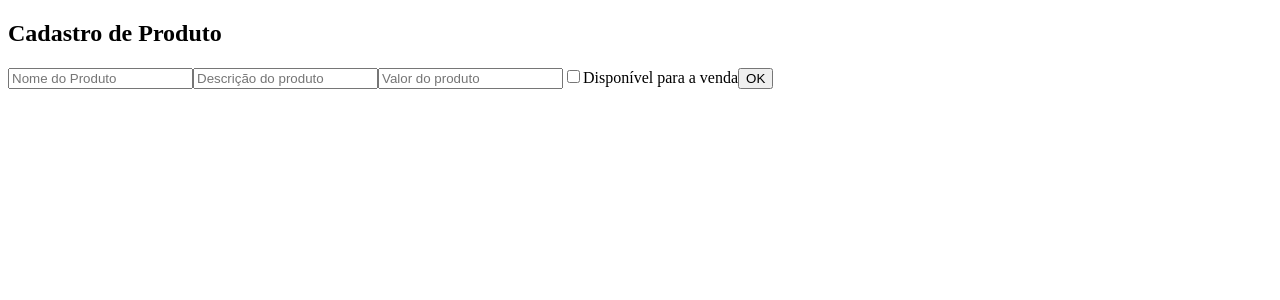
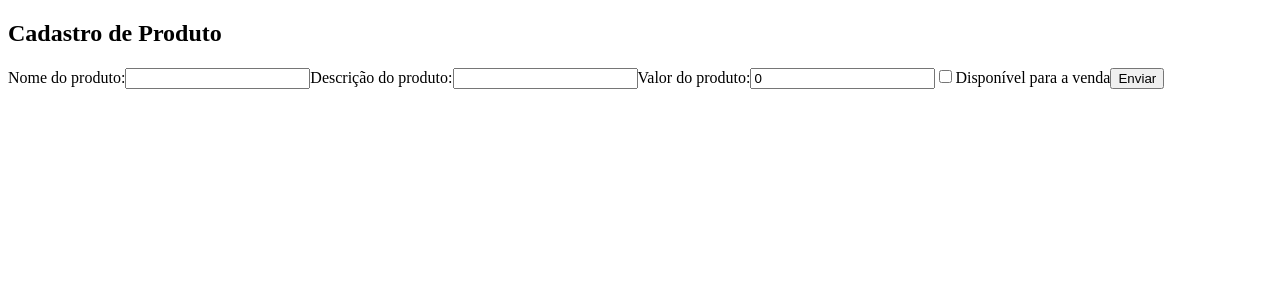
Before and after one commit to AndrewML94/desafio-oak-tecnologia, a React (Vite) app in the folder frontend/: page / in a window 1280 px wide. Shown: the top 300 px of the page. Built offline with nearby package versions, Linux system fonts and the light colour scheme.

Commit message:
Refactor: Ajustes no componente CreateProduct, deixando o código mais limpo.

```diff
--- a/frontend/src/components/CreateProduct.tsx
+++ b/frontend/src/components/CreateProduct.tsx
@@ -1,13 +1,60 @@
 import React, { useState } from 'react';
 
 function CreateProduct() {
-  const [productName, setProductName] = useState('');
-  const [productDescription, setProductDescription] = useState('');
-  const [productValue, setProductValue] = useState(0);
-  const [productAvailable, setProductAvailable] = useState(false);
+  const [formData, setFormData] = useState({
+    productName: '',
+    productDescription: '',
+    productValue: 0,
+    productAvailable: false,
+  });
+  const [errorMessage, setErrorMessage] = useState<string[]>([]);
 
-  const handleSubmit = (e: React.FormEvent<HTMLFormElement>) => {
-    e.preventDefault();
+  const handleChange = ({ target }: any) => {
+    const { name, value } = target;
+    setFormData((prevData) => (
+      {
+        ...prevData,
+        [name]: value,
+      }
+    ));
+  };
+
+  const resetForm = () => {
+    setFormData({
+      productName: '',
+      productDescription: '',
+      productValue: 0,
+      productAvailable: false,
+    });
+  };
+
+  const isFormValid = () => {
+    const error = [];
+
+    if (formData.productName === '') {
+      error.push('O preenchimento do campo Nome do Produto é obrigatório!');
+    }
+
+    if (formData.productDescription === '') {
+      error.push('O preenchimento do campo Descrição do Produto é obrigatório!');
+    }
+
+    if (formData.productValue <= 0) {
+      error.push(
+        'O preenchimento do campo Valor do Produto deve ser um número maior que zero!',
+      );
+    }
+
+    setErrorMessage(error);
+    return error.length === 0;
+  };
+
+  const handleSubmit = (event: React.FormEvent<HTMLFormElement>) => {
+    event.preventDefault();
+    if (isFormValid()) {
+      resetForm();
+      setErrorMessage([]);
+    }
   };
 
   return (
@@ -15,32 +62,62 @@ function CreateProduct() {
       <form
         onSubmit={ handleSubmit }
       >
+        <label htmlFor="productName">
+          Nome do produto:
           <input
             type="text"
-          placeholder="Nome do Produto"
-          onChange={ ({ target }) => setProductName(target.value) }
+            id="productName"
+            name="productName"
+            value={ formData.productName }
+            onChange={ handleChange }
           />
+        </label>
+        <label htmlFor="productDescription">
+          Descrição do produto:
           <input
             type="text"
-          placeholder="Descrição do produto"
-          onChange={ ({ target }) => setProductDescription(target.value) }
+            id="productDescription"
+            name="productDescription"
+            value={ formData.productDescription }
+            onChange={ handleChange }
           />
+        </label>
+        <label htmlFor="productValue">
+          Valor do produto:
           <input
             type="number"
             step="0.01"
-          placeholder="Valor do produto"
-          onChange={ ({ target }) => setProductValue(target.valueAsNumber) }
+            id="productValue"
+            name="productValue"
+            value={ formData.productValue }
+            onChange={ handleChange }
           />
+        </label>
+        <label htmlFor="productAvailable">
           <input
             type="checkbox"
-          id="available"
-          name="available"
-          checked={ productAvailable }
-          onChange={ ({ target }) => setProductAvailable(target.checked) }
+            id="productAvailable"
+            name="productAvailable"
+            checked={ formData.productAvailable }
+            onChange={ handleChange }
           />
-        <label htmlFor="available">Disponível para a venda</label>
+          Disponível para a venda
+        </label>
+        {errorMessage.length > 0 && (
+          <div>
+            {
+              errorMessage.map((message, index) => (
+                <p
+                  key={ index }
+                >
+                  { message }
+                </p>
+              ))
+            }
+          </div>
+        )}
         <button>
-          OK
+          Enviar
         </button>
       </form>
     </section>
```
Lines whose indentation alone changed are shown as unchanged.
